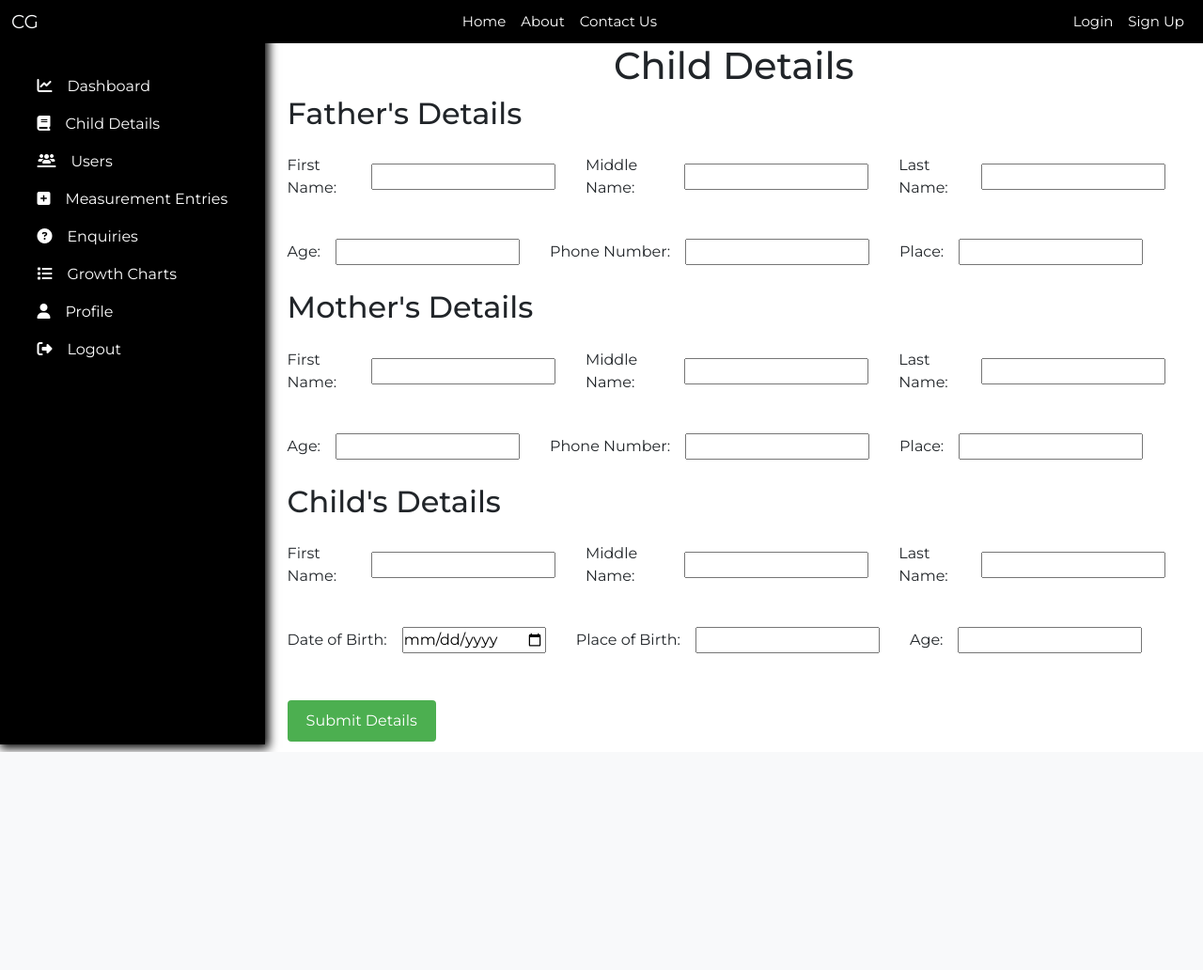
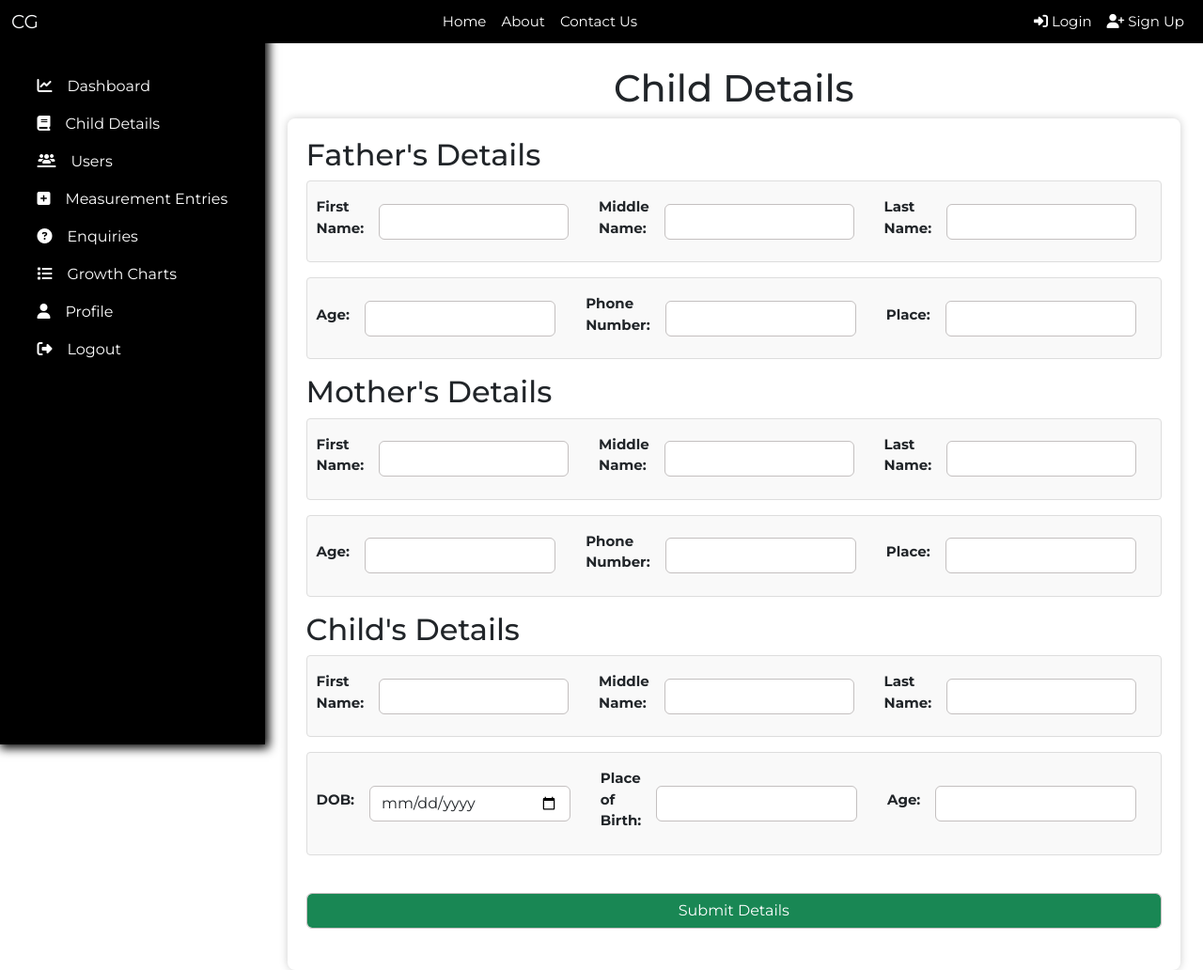
Before and after one commit to Praise-Lema/child-growth-tracking-system, a PHP site: page /child_details.php in a window 1280 px wide. Shown: the whole page at 94% size. Before the commit the page ends 800 px from the top, so only its background shows below. Run offline with PHP 8.4, Linux system fonts and the light colour scheme; some libraries are stand-ins or nearby versions.

Commit message:
Implemented certain functionalities

```diff
--- a/about_us.php
+++ b/about_us.php
@@ -4,7 +4,7 @@ include_once __DIR__.'/partials/navbar.php';
 ?>
 
 <div class="container">
-    <h1>About</h1>
+    <h1 class="text-center mt-4">About</h1>
 </div>
 
 <?php include_once __DIR__.'/../partials/footer.php'; ?>
--- a/charts.php
+++ b/charts.php
@@ -5,7 +5,10 @@ include_once __DIR__.'/partials/sidebar.php';
 ?>
 
 <div class="container main-bar">
-    <h1 class="text-center">Charts</h1>
+    <h1 class="text-center mt-4">Charts</h1>
+    <div class="container">
+        <canvas id="charts"></canvas>
+    </div>
 </div>
 
 <?php include_once __DIR__.'/partials/footer.php'; ?>
--- a/child_details.php
+++ b/child_details.php
@@ -5,80 +5,81 @@ include_once __DIR__.'/partials/sidebar.php';
 ?>
 
 <div class="container main-bar">
-    <h1 class="text-center">Child Details</h1>
+    <h1 class="text-center mt-4">Child Details</h1>
     <div class="container">
 
         <form action="/submit_father_details" method="POST">
             <h2>Father's Details</h2>
-            <div class="form-group">
+
+            <div class="form-group bg">
                 <label for="father_first_name">First Name:</label>
-                <input type="text" id="father_first_name" name="father_first_name" required><br><br>
+                <input type="text" class="form-control" id="father_first_name" name="father_first_name" required><br><br>
 
                 <label for="father_middle_name">Middle Name:</label>
-                <input type="text" id="father_middle_name" name="father_middle_name"><br><br>
+                <input type="text" class="form-control" id="father_middle_name" name="father_middle_name"><br><br>
 
                 <label for="father_last_name">Last Name:</label>
-                <input type="text" id="father_last_name" name="father_last_name" required><br><br>
+                <input type="text" class="form-control" id="father_last_name" name="father_last_name" required><br><br>
             </div>
-            <div class="form-group">
+            <div class="form-group bg">
                 <label for="father_age">Age:</label>
-                <input type="number" id="father_age" name="father_age" required><br><br>
+                <input type="number" class="form-control" id="father_age" name="father_age" required><br><br>
 
                 <label for="father_phone">Phone Number:</label>
-                <input type="tel" id="father_phone" name="father_phone" required><br><br>
+                <input type="tel" class="form-control" id="father_phone" name="father_phone" required><br><br>
 
                 <label for="father_place">Place:</label>
-                <input type="text" id="father_place" name="father_place" required><br><br>
+                <input type="text" class="form-control" id="father_place" name="father_place" required><br><br>
             </div>
 
             <h2>Mother's Details</h2>
-            <div class="form-group">
+            <div class="form-group bg">
                 <label for="mother_first_name">First Name:</label>
-                <input type="text" id="mother_first_name" name="mother_first_name" required><br><br>
+                <input type="text" class="form-control" id="mother_first_name" name="mother_first_name" required><br><br>
 
                 <label for="mother_middle_name">Middle Name:</label>
-                <input type="text" id="mother_middle_name" name="mother_middle_name"><br><br>
+                <input type="text" class="form-control" id="mother_middle_name" name="mother_middle_name"><br><br>
 
                 <label for="mother_last_name">Last Name:</label>
-                <input type="text" id="mother_last_name" name="mother_last_name" required><br><br>
+                <input type="text" class="form-control" id="mother_last_name" name="mother_last_name" required><br><br>
             </div>
 
-            <div class="form-group">
+            <div class="form-group bg">
                 <label for="mother_age">Age:</label>
-                <input type="number" id="mother_age" name="mother_age" required><br><br>
+                <input type="number" class="form-control" id="mother_age" name="mother_age" required><br><br>
 
                 <label for="mother_phone">Phone Number:</label>
-                <input type="tel" id="mother_phone" name="mother_phone" required><br><br>
+                <input type="tel" class="form-control" id="mother_phone" name="mother_phone" required><br><br>
 
                 <label for="mother_place">Place:</label>
-                <input type="text" id="mother_place" name="mother_place" required><br><br>
+                <input type="text" class="form-control" id="mother_place" name="mother_place" required><br><br>
             </div>
 
             <h2>Child's Details</h2>
-            <div class="form-group">
+            <div class="form-group bg">
                 <label for="child_first_name">First Name:</label>
-                <input type="text" id="child_first_name" name="child_first_name" required><br><br>
+                <input type="text" class="form-control" id="child_first_name" name="child_first_name" required><br><br>
 
                 <label for="child_middle_name">Middle Name:</label>
-                <input type="text" id="child_middle_name" name="child_middle_name"><br><br>
+                <input type="text" class="form-control" id="child_middle_name" name="child_middle_name"><br><br>
 
                 <label for="child_last_name">Last Name:</label>
-                <input type="text" id="child_last_name" name="child_last_name" required><br><br>
+                <input type="text" class="form-control" id="child_last_name" name="child_last_name" required><br><br>
             </div>
 
-            <div class="form-group">
-                <label for="child_date_of_birth">Date of Birth:</label>
-                <input type="date" id="child_date_of_birth" name="child_date_of_birth" required><br><br>
+            <div class="form-group bg">
+                <label for="child_date_of_birth">DOB:</label>
+                <input type="date" class="form-control" id="child_date_of_birth" name="child_date_of_birth" required><br><br>
 
                 <label for="child_place_of_birth">Place of Birth:</label>
-                <input type="text" id="child_place_of_birth" name="child_place_of_birth" required><br><br>
+                <input type="text" class="form-control" id="child_place_of_birth" name="child_place_of_birth" required><br><br>
 
                 <label for="child_age">Age:</label>
-                <input type="number" id="child_age" name="child_age" required><br><br>
+                <input type="number" class="form-control" id="child_age" name="child_age" required><br><br>
             </div>
 
             <br>
-            <input type="submit" class="login-button" value="Submit Details">
+            <input type="submit" class="btn btn-success form-control mb-4" value="Submit Details">
         </form>
     </div>
 </div>
--- a/contacts.php
+++ b/contacts.php
@@ -4,7 +4,7 @@ include_once __DIR__.'/partials/navbar.php';
 ?>
 
 <div class="container">
-    <h1>Contact Us</h1>
+    <h1 class="text-center mt-4">Contact Us</h1>
 </div>
 
 <?php include_once __DIR__.'/../partials/footer.php'; ?>
--- a/dashboard.php
+++ b/dashboard.php
@@ -5,7 +5,7 @@ include_once __DIR__.'/partials/sidebar.php';
 ?>
 
 <div class="container main-bar">
-    <h1 class="text-center">Dashboard</h1>
+    <h1 class="text-center mt-4">Dashboard</h1>
 </div>
 
 <?php include_once __DIR__.'/partials/footer.php'; ?>
--- a/enquiries.php
+++ b/enquiries.php
@@ -5,7 +5,7 @@ include_once __DIR__.'/partials/sidebar.php';
 ?>
 
 <div class="container main-bar">
-    <h1 class="text-center">Enquiries</h1>
+    <h1 class="text-center mt-4">Enquiries</h1>
 </div>
 
 <?php include_once __DIR__.'/partials/footer.php'; ?>
--- /dev/null
+++ b/package.json
@@ -0,0 +1,5 @@
+{
+  "dependencies": {
+    "chartjs": "^0.3.24"
+  }
+}
--- a/partials/navbar.php
+++ b/partials/navbar.php
@@ -22,10 +22,10 @@ define('ROOT', 'http://localhost:8080/');
         </ul>
         <ul class="navbar-nav ">
             <li class="nav-item">
-                <a class="nav-link" href="<?php echo ROOT ?>auth/loginpage.php" aria-disabled="true">Login</a>
+                <a class="nav-link" href="<?php echo ROOT ?>auth/loginpage.php" aria-disabled="true"><span class="fa fa-sign-in me-1"></span>Login</a>
             </li>
             <li class="nav-item">
-                <a class="nav-link" href="<?php echo ROOT ?>auth/signup.php" aria-disabled="true">Sign Up</a>
+                <a class="nav-link" href="<?php echo ROOT ?>auth/signup.php" aria-disabled="true"><span class="fa fa-user-plus me-1"></span>Sign Up</a>
             </li>
         </ul>
     </div>
--- a/partials/sidebar.php
+++ b/partials/sidebar.php
@@ -12,7 +12,7 @@
                     <a href="<?php echo ROOT?>dashboard.php" class="list-group-item bg-transparent border-0 text-white fs-6 sidebar_item <?php echo $_SERVER['REQUEST_URI'] == '/LMS/dashboard.php' ? 'fw-bold': '' ?>"><span class="fa fa-chart-line me-3"></span>Dashboard</a>
                     <a href="<?php echo ROOT?>child_details.php" class="list-group-item bg-transparent border-0 text-white fs-6 sidebar_item <?php echo $_SERVER['REQUEST_URI'] == '/LMS/allbooks.php' ? 'fw-bold': '' ?>"><span class="fa fa-book me-3"></span>Child Details</a>
                     <a href="<?php echo ROOT?>users.php" class="list-group-item bg-transparent border-0 text-white fs-6 sidebar_item <?php echo $_SERVER['REQUEST_URI'] == '/LMS/admins_students.php' ? 'fw-bold': '' ?>"><span class="fa fa-users-line me-3"></span>Users</a>
-                    <a href="<?php echo ROOT?>child_details.php" class="list-group-item bg-transparent border-0 text-white fs-6 sidebar_item <?php echo $_SERVER['REQUEST_URI'] == '/LMS/addbook.php' ? 'fw-bold': '' ?>"><span class="fa fa-square-plus me-3"></span>Measurement Entries</a>
+                    <a href="<?php echo ROOT?>child_parameters.php" class="list-group-item bg-transparent border-0 text-white fs-6 sidebar_item <?php echo $_SERVER['REQUEST_URI'] == '/LMS/addbook.php' ? 'fw-bold': '' ?>"><span class="fa fa-square-plus me-3"></span>Measurement Entries</a>
                     <a href="<?php echo ROOT?>enquiries.php" class="list-group-item bg-transparent border-0 text-white fs-6 sidebar_item <?php echo $_SERVER['REQUEST_URI'] == '/LMS/enquiries.php' ? 'fw-bold': '' ?>"><span class="fa fa-question-circle me-3"></span>Enquiries</a>
                     <a href="<?php echo ROOT?>charts.php" class="list-group-item bg-transparent border-0 text-white fs-6 sidebar_item <?php echo $_SERVER['REQUEST_URI'] == '/LMS/categories.php' ? 'fw-bold': '' ?>"><span class="fa fa-list me-3"></span>Growth Charts</a>
                     <a href="<?php echo ROOT?>profile.php" class="list-group-item bg-transparent border-0 text-white fs-6 sidebar_item <?php echo $_SERVER['REQUEST_URI'] == '/LMS/profile.php' ? 'fw-bold': '' ?>"><span class="fa fa-user me-3"></span>Profile</a>
--- a/profile.php
+++ b/profile.php
@@ -5,7 +5,7 @@ include_once __DIR__.'/partials/sidebar.php';
 ?>
 
 <div class="container main-bar">
-    <h1 class="text-center">Profile</h1>
+    <h1 class="text-center mt-4">Profile</h1>
 </div>
 
 <?php include_once __DIR__.'/partials/footer.php'; ?>
--- a/resources/style.css
+++ b/resources/style.css
@@ -1,5 +1,6 @@
 :root{
     --fs-sm:15px;
+    --gray-bg: #f9f9f9;
 }
 
 *{
@@ -13,6 +14,26 @@ body{
     font-weight: 400;
     background-color: #f3f3f3;
     height: 100vh;
+    /* background-image: url(../assets/images/child.jpg); */
+}
+
+.bg{
+    background-color: var(--gray-bg);
+    border: 1px solid #ddd;
+    padding: 10px;
+    margin-bottom: 16px;
+    border-radius: 4px;
+}
+
+div.background{
+    width: 100%;
+    height: 100vh;
+    position: absolute;
+    background-image: url('../assets/images/child.jpg');
+    background-position: center;
+    background-size: cover;
+    z-index: -1;
+    filter: blur(7px);
 }
 
 .login-container {
@@ -134,3 +155,60 @@ a.nav-link:hover{
     top: 0;
     left: 0;
 }
+
+input{
+    border-color: #c4c0c0 !important;
+}
+
+label{
+    font-size: var(--fs-sm);
+}
+
+
+/* ----------------------------- */
+h2 {
+    color: #333;
+}
+form {
+    background-color: #fff;
+    padding: 20px;
+    border-radius: 8px;
+    box-shadow: 0 0 10px rgba(0, 0, 0, 0.2);
+    max-width: 100%;
+    margin: auto;
+}
+label {
+    display: block;
+    margin-bottom: 8px;
+    font-weight: bold;
+}
+/* input[type="text"], input[type="number"], input[type="date"] {
+    width: 100%;
+    padding: 8px;
+    margin-bottom: 16px;
+    border: 1px solid #ccc;
+    border-radius: 4px;
+} */
+.immunization {
+    border: 1px solid #ddd;
+    padding: 10px;
+    margin-bottom: 16px;
+    border-radius: 4px;
+    background-color: #f9f9f9;
+}
+/* button, input[type="submit"], input[type="reset"] {
+    background-color: #4CAF50;
+    color: white;
+    padding: 10px 20px;
+    border: none;
+    border-radius: 4px;
+    cursor: pointer;
+    margin-right: 10px;
+} */
+/* button:hover, input[type="submit"]:hover, input[type="reset"]:hover {
+    background-color: #45a049;
+} */
+.error {
+    color: red;
+    margin-bottom: 10px;
+}
--- a/users.php
+++ b/users.php
@@ -5,7 +5,7 @@ include_once __DIR__.'/partials/sidebar.php';
 ?>
 
 <div class="container main-bar">
-    <h1 class="text-center">Users</h1>
+    <h1 class="text-center mt-4">Users</h1>
 </div>
 
 <?php include_once __DIR__.'/partials/footer.php'; ?>
```
Also changed, not shown: child_parameters.php (+49 -84 lines), index.php (+13 -1 lines), assets/images/child.jpg (added), package-lock.json (added).
